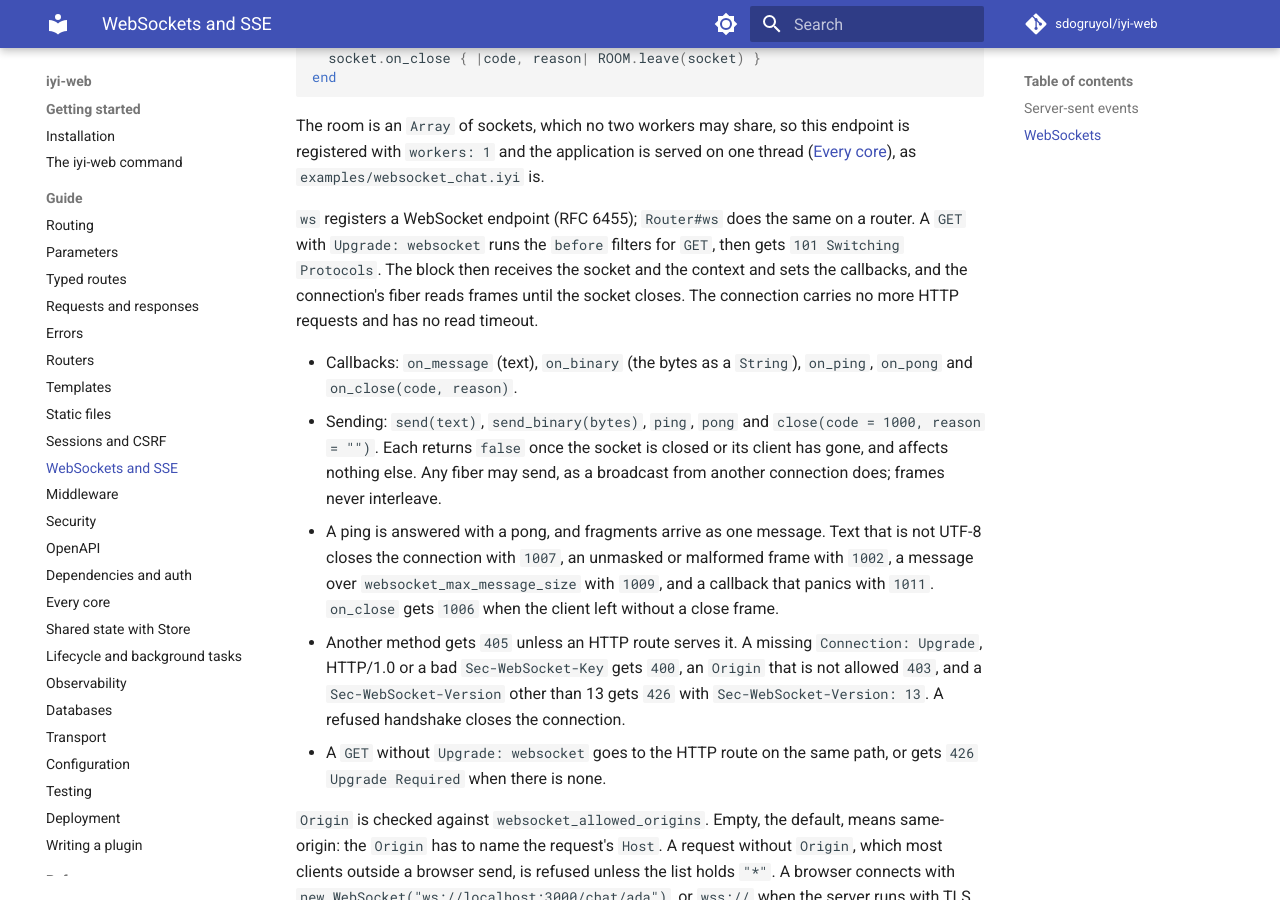
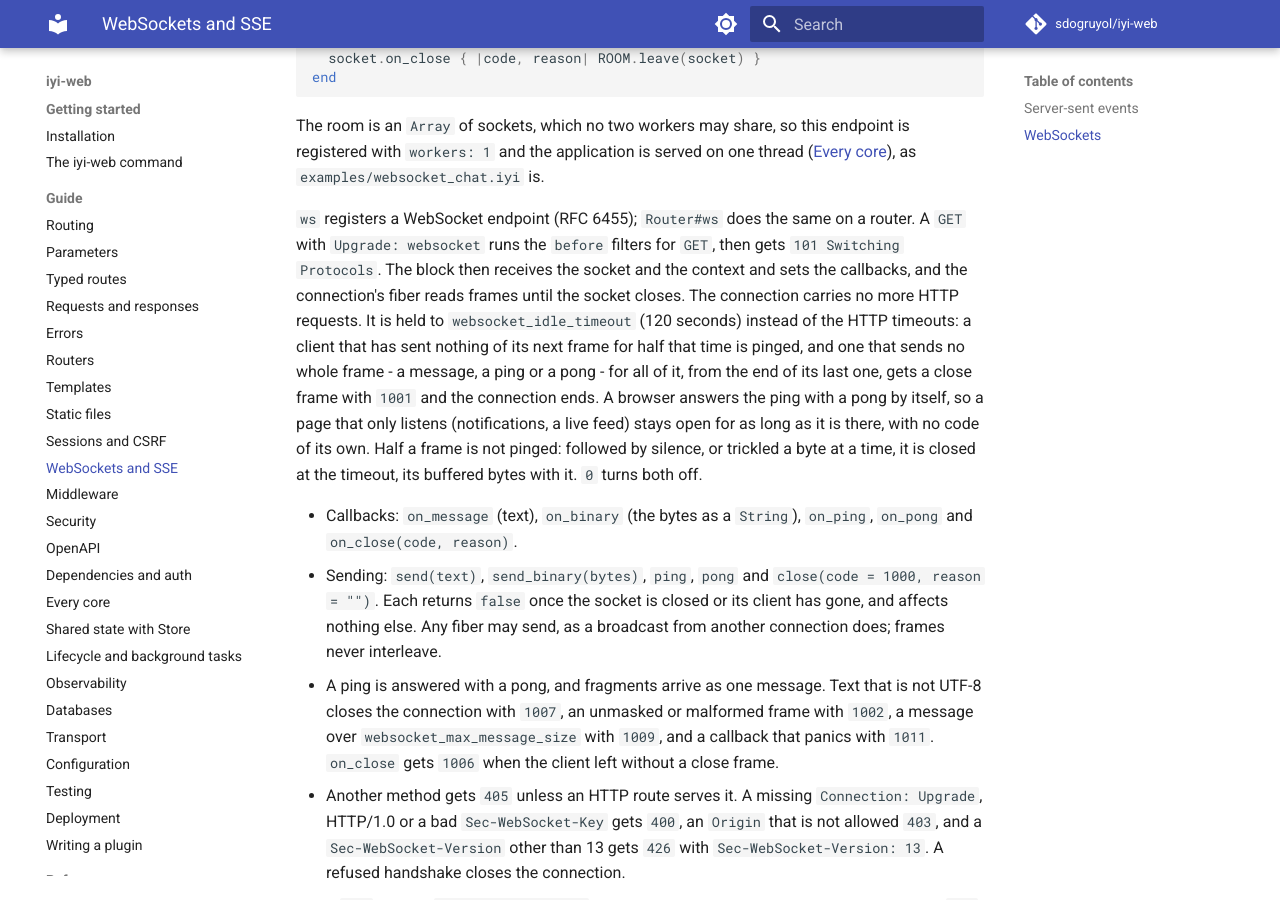
Before and after one commit to sdogruyol/iyi-web, an MkDocs documentation site: the page built from docs/websockets-and-sse.md, in a window 1280 px wide and 900 px high, scrolled down 1089 px. Built offline with MkDocs 1.6.1 and Material for MkDocs 9.7.7, drawn with Linux system fonts in a browser that asks for light colours; comment, search, counter and statistics services are not loaded.

Commit message:
Close a WebSocket that sends no whole frame within websocket_idle_timeout
After the upgrade a connection had no read timeout, so a client could
announce a frame of up to websocket_max_message_size, send all but its
last byte and hold that memory for as long as it liked.

A frame now has websocket_idle_timeout (120 s; 0 turns it off) from the
end of the last one to arrive whole, or the server closes with 1001. A
connection silent for half that time is pinged, and the pong a browser
sends by itself keeps a page that only listens open; a partial frame is
not pinged.

```diff
--- a/docs/websockets-and-sse.md
+++ b/docs/websockets-and-sse.md
@@ -62,8 +62,16 @@ is.
 router. A `GET` with `Upgrade: websocket` runs the `before` filters for `GET`,
 then gets `101 Switching Protocols`. The block then receives the socket and the
 context and sets the callbacks, and the connection's fiber reads frames until
-the socket closes. The connection carries no more HTTP requests and has no read
-timeout.
+the socket closes. The connection carries no more HTTP requests. It is held to
+`websocket_idle_timeout` (120 seconds) instead of the HTTP timeouts: a client
+that has sent nothing of its next frame for half that time is pinged, and one
+that sends no whole frame - a message, a ping or a pong - for all of it, from
+the end of its last one, gets a close frame with `1001` and the connection
+ends. A browser answers the ping with a pong by itself, so a page that only
+listens (notifications, a live feed) stays open for as long as it is there,
+with no code of its own. Half a frame is not pinged: followed by silence, or
+trickled a byte at a time, it is closed at the timeout, its buffered bytes
+with it. `0` turns both off.
 
 - Callbacks: `on_message` (text), `on_binary` (the bytes as a `String`),
   `on_ping`, `on_pong` and `on_close(code, reason)`.
```
Also changed, not shown: docs/configuration.md (+9 -0 lines), docs/transport.md (+1 -0 lines), 6 other files.
